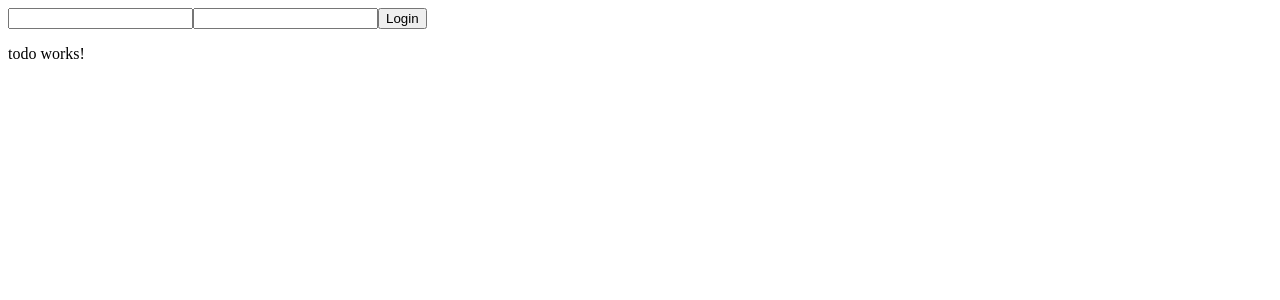
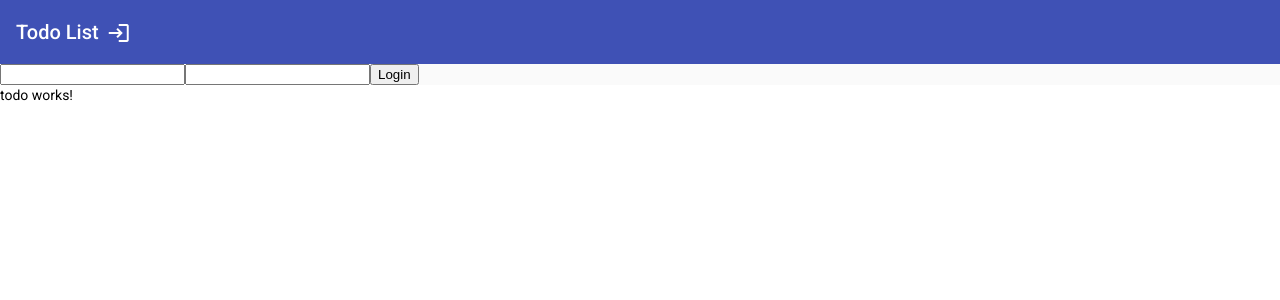
Before and after one commit to RodrigoAN97/angular-nest, an Angular app in the folder todo-client/: page / in a window 1280 px wide. Shown: the top 300 px of the page. Built offline with nearby package versions, Linux system fonts and the light colour scheme.

Commit message:
angular material

```diff
--- a/todo-client/angular.json
+++ b/todo-client/angular.json
@@ -28,6 +28,7 @@
               "src/assets"
             ],
             "styles": [
+              "./node_modules/@angular/material/prebuilt-themes/indigo-pink.css",
               "src/styles.scss"
             ],
             "scripts": []
@@ -96,6 +97,7 @@
               "src/assets"
             ],
             "styles": [
+              "./node_modules/@angular/material/prebuilt-themes/indigo-pink.css",
               "src/styles.scss"
             ],
             "scripts": []
--- a/todo-client/package.json
+++ b/todo-client/package.json
@@ -11,10 +11,12 @@
   "private": true,
   "dependencies": {
     "@angular/animations": "^14.0.0",
+    "@angular/cdk": "^14.2.6",
     "@angular/common": "^14.0.0",
     "@angular/compiler": "^14.0.0",
     "@angular/core": "^14.0.0",
     "@angular/forms": "^14.0.0",
+    "@angular/material": "^14.2.6",
     "@angular/platform-browser": "^14.0.0",
     "@angular/platform-browser-dynamic": "^14.0.0",
     "@angular/router": "^14.0.0",
--- a/todo-client/src/app/app.component.html
+++ b/todo-client/src/app/app.component.html
@@ -1,7 +1,21 @@
-<form [formGroup]="loginForm">
-  <input formControlName="email" type="email" id="email"/>
-  <input formControlName="password" type="password" />
-  <button (click)="login()">Login</button>
-</form>
+<mat-toolbar color="primary">
+  <span>Todo List</span>
+  <button
+    mat-icon-button
+    class="example-icon"
+    aria-label="Example icon-button with share icon"
+  >
+    <mat-icon>login</mat-icon>
+  </button>
+</mat-toolbar>
 
+<mat-sidenav-container class="example-container">
+  <mat-sidenav-content>
+    <form [formGroup]="loginForm">
+      <input formControlName="email" type="email" id="email" />
+      <input formControlName="password" type="password" />
+      <button (click)="login()">Login</button>
+    </form>
+  </mat-sidenav-content>
+</mat-sidenav-container>
 <app-todo></app-todo>
--- a/todo-client/src/index.html
+++ b/todo-client/src/index.html
@@ -6,8 +6,11 @@
   <base href="/">
   <meta name="viewport" content="width=device-width, initial-scale=1">
   <link rel="icon" type="image/x-icon" href="favicon.ico">
+  <link rel="preconnect" href="https://fonts.gstatic.com">
+  <link href="https://fonts.googleapis.com/css2?family=Roboto:wght@300;400;500&display=swap" rel="stylesheet">
+  <link href="https://fonts.googleapis.com/icon?family=Material+Icons" rel="stylesheet">
 </head>
-<body>
+<body class="mat-typography">
   <app-root></app-root>
 </body>
 </html>
--- a/todo-client/src/styles.scss
+++ b/todo-client/src/styles.scss
@@ -1 +1,4 @@
 /* You can add global styles to this file, and also import other style files */
+
+html, body { height: 100%; }
+body { margin: 0; font-family: Roboto, "Helvetica Neue", sans-serif; }
```
Also changed, not shown: todo-client/src/app/app.module.ts (+8 -0 lines), 1 other file (tests, documents, lock files or other folders).
